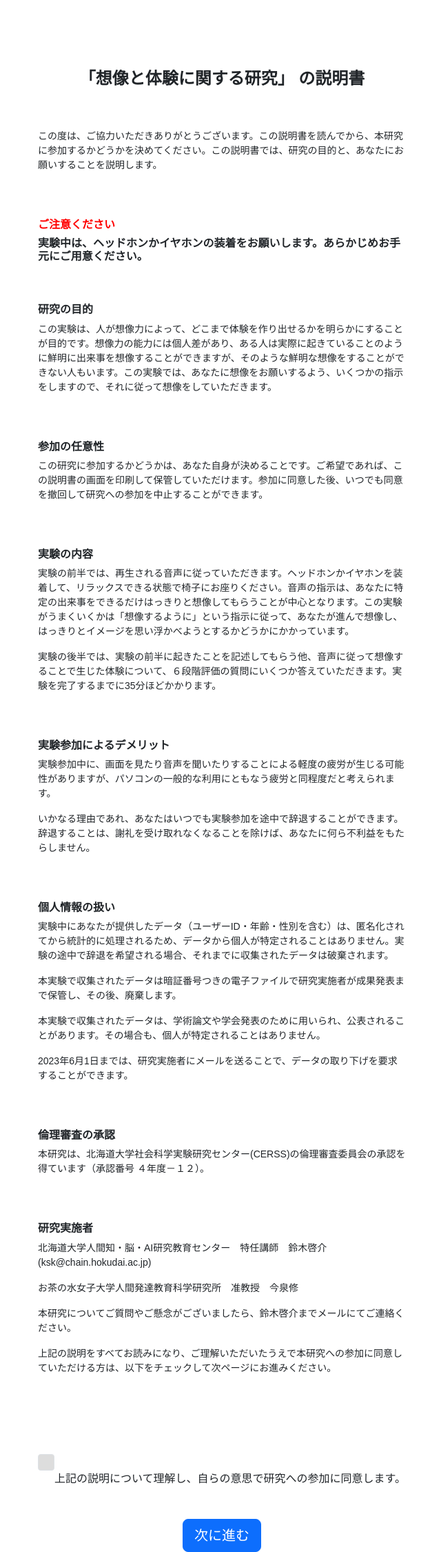
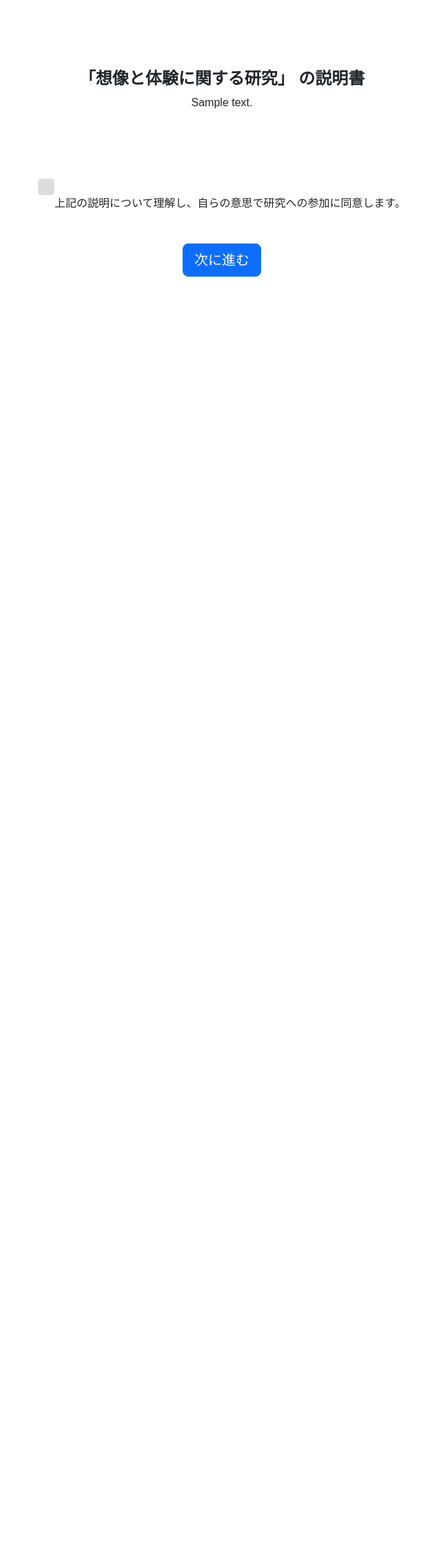
Before and after one commit to ksk-S/PhenoControl-JP, a Python web app: template templates/0_pre01_consent_check.html in a window 1280 px wide. Shown: the top 2250 px of the page at 69% size, without its empty margins (306-946 px from the left). After the commit the page ends 401 px from the top, so only its background shows below. Run offline with Jinja, Linux system fonts and the light colour scheme; the template is opened without the code that fills it: most values are stand-ins (such as "Sample title", 1, 10 or a date in 2020).

Commit message:
Added feature to load consent message from google spreadsheet: close #3

```diff
--- a/static/css/system.css
+++ b/static/css/system.css
@@ -42,6 +42,10 @@ p {
 
 .custom_text_attention {
   color: red;
+}
+
+.custom_text_error_message {
+  text-align: center;
 }
 
 .custom_paragraph_area {
--- a/templates/0_pre00_index.html
+++ b/templates/0_pre00_index.html
@@ -7,7 +7,7 @@
 
 
 <div class="form_area mt-4 d-flex flex-column align-items-center">
-  <form action="/process" method="post" id="form" novalidate>
+  <form action="/process" method="post" id="form" novalidate onsubmit="disableSubmitButton()">
 
     <div class="custom_paragraph_area">
       <h2 class="no-select no-right-click">プロジェクトID</h2>
--- a/templates/0_pre01_consent_check.html
+++ b/templates/0_pre01_consent_check.html
@@ -2,93 +2,10 @@
 {% block content %}
 <div class="content_area d-flex flex-column align-items-center no-select no-right-click">
   <h1>「想像と体験に関する研究」 の説明書</h1>
-
-  <div class="custom_paragraph_area">
-    <p>
-      この度は、ご協力いただきありがとうございます。この説明書を読んでから、本研究に参加するかどうかを決めてください。この説明書では、研究の目的と、あなたにお願いすることを説明します。
-    </p>
-  </div>
-
-  <div class="custom_paragraph_area">
-    <h2 class="custom_text_attention">ご注意ください</h2>
-    <h2>実験中は、ヘッドホンかイヤホンの装着をお願いします。あらかじめお手元にご用意ください。</h2>
-  </div>
-
-  <div class="custom_paragraph_area">
-    <h2>研究の目的</h2>
-    <p>
-      この実験は、人が想像力によって、どこまで体験を作り出せるかを明らかにすることが目的です。想像力の能力には個人差があり、ある人は実際に起きていることのように鮮明に出来事を想像することができますが、そのような鮮明な想像をすることができない人もいます。この実験では、あなたに想像をお願いするよう、いくつかの指示をしますので、それに従って想像をしていただきます。
-    </p>
-  </div>
-
-  <div class="custom_paragraph_area">
-    <h2>参加の任意性</h2>
-    <p>
-      この研究に参加するかどうかは、あなた自身が決めることです。ご希望であれば、この説明書の画面を印刷して保管していただけます。参加に同意した後、いつでも同意を撤回して研究への参加を中止することができます。
-    </p>
-  </div>
-
-  <div class="custom_paragraph_area">
-    <h2>実験の内容</h2>
-    <p>
-      実験の前半では、再生される音声に従っていただきます。ヘッドホンかイヤホンを装着して、リラックスできる状態で椅子にお座りください。音声の指示は、あなたに特定の出来事をできるだけはっきりと想像してもらうことが中心となります。この実験がうまくいくかは「想像するように」という指示に従って、あなたが進んで想像し、はっきりとイメージを思い浮かべようとするかどうかにかかっています。
-    </p>
-    <p>
-      実験の後半では、実験の前半に起きたことを記述してもらう他、音声に従って想像することで生じた体験について、６段階評価の質問にいくつか答えていただきます。実験を完了するまでに35分ほどかかります。
-    </p>
-  </div>
-
-  <div class="custom_paragraph_area">
-    <h2>実験参加によるデメリット</h2>
-    <p>
-      実験参加中に、画面を見たり音声を聞いたりすることによる軽度の疲労が生じる可能性がありますが、パソコンの一般的な利用にともなう疲労と同程度だと考えられます。
-    </p>
-    <p>
-      いかなる理由であれ、あなたはいつでも実験参加を途中で辞退することができます。辞退することは、謝礼を受け取れなくなることを除けば、あなたに何ら不利益をもたらしません。
-    </p>
-  </div>
-
-  <div class="custom_paragraph_area">
-    <h2>個人情報の扱い</h2>
-    <p>
-      実験中にあなたが提供したデータ（ユーザーID・年齢・性別を含む）は、匿名化されてから統計的に処理されるため、データから個人が特定されることはありません。実験の途中で辞退を希望される場合、それまでに収集されたデータは破棄されます。
-    </p>
-    <p>
-      本実験で収集されたデータは暗証番号つきの電子ファイルで研究実施者が成果発表まで保管し、その後、廃棄します。
-    </p>
-    <p>
-      本実験で収集されたデータは、学術論文や学会発表のために用いられ、公表されることがあります。その場合も、個人が特定されることはありません。
-    </p>
-    <p>
-      2023年6月1日までは、研究実施者にメールを送ることで、データの取り下げを要求することができます。
-    </p>
-  </div>
-
-  <div class="custom_paragraph_area">
-    <h2>倫理審査の承認</h2>
-    <p>
-      本研究は、北海道大学社会科学実験研究センター(CERSS)の倫理審査委員会の承認を得ています（承認番号 ４年度－１２）。
-    </p>
-  </div>
-
-  <div class="custom_paragraph_area">
-    <h2>研究実施者</h2>
-    <p>
-      北海道大学人間知・脳・AI研究教育センター　特任講師　鈴木啓介 (ksk@chain.hokudai.ac.jp)
-    </p>
-    <p>
-      お茶の水女子大学人間発達教育科学研究所　准教授　今泉修
-    </p>
-    <p>
-      本研究についてご質問やご懸念がございましたら、鈴木啓介までメールにてご連絡ください。
-    </p>
-    <p>
-      上記の説明をすべてお読みになり、ご理解いただいたうえで本研究への参加に同意していただける方は、以下をチェックして次ページにお進みください。
-    </p>
-  </div>
+  {{ html_content|safe }}
 </div>
 
-
+{% if html_content %}
 <div class="form_area mt-4 d-flex flex-column align-items-center">
   <form action="/process" method="post" id="form" novalidate>
     <div class="form-check mb-3">
@@ -99,6 +16,11 @@
     <input type="hidden" name="source" value="{{ page_name }}"> <!-- do not delete this -->
   </form>
 </div>
+{% else %}
+<div>
+  <p class="custom_paragraph_area custom_text_error_message">実験途中でのリロードは禁止しています。最初からやり直してください。</p>
+</div>
+{% endif %}
 {% endblock %}
 
 
--- a/templates/system_error.html
+++ b/templates/system_error.html
@@ -2,6 +2,6 @@
 {% block content %}
 <div class="content_area">
   <h1 class="custom-text-attention">エラー</h1>
-  <p>{{ error_message }}</p>
+  <p class="custom_paragraph_area custom_text_error_message">{{ error_message }}</p>
 </div>
 {% endblock %}
```
Also changed, not shown: app.py (+37 -20 lines).
